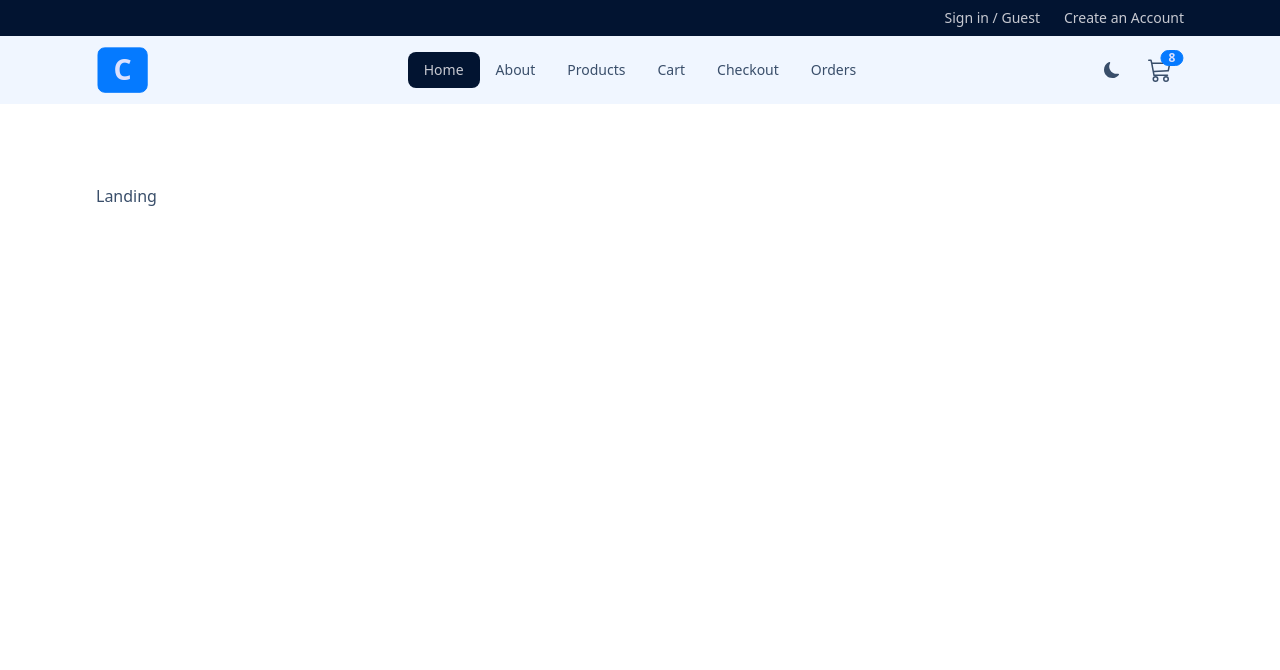
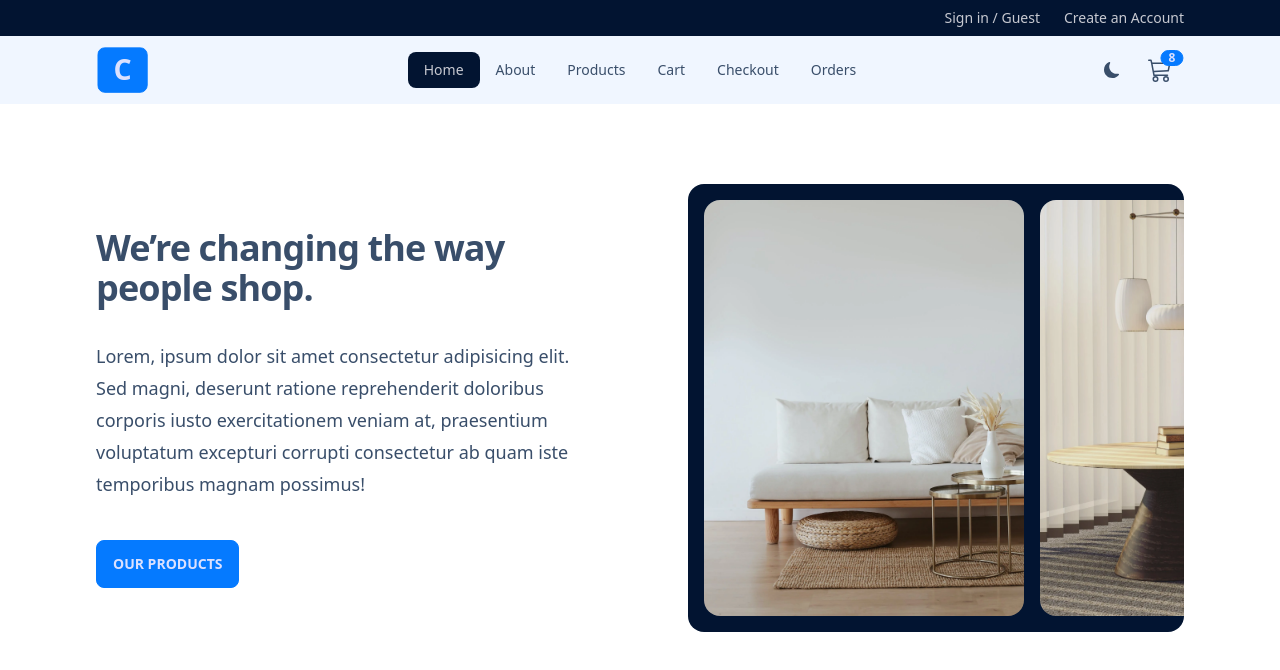
Before and after one commit to phucnt31/mern-comfy-store, a React (Vite) app: page / in a window 1280 px wide. Shown: the top 670 px of the page. Built offline with nearby package versions, Linux system fonts and the light colour scheme.

Commit message:
Customize Hero component and import to Landing.jsx

```diff
--- a/src/components/Hero.jsx
+++ b/src/components/Hero.jsx
@@ -1,7 +1,45 @@
 import React from "react";
+import { Link } from "react-router-dom";
+import hero1 from "../assets/hero1.webp";
+import hero2 from "../assets/hero2.webp";
+import hero3 from "../assets/hero3.webp";
+import hero4 from "../assets/hero4.webp";
+
+const carouselImages = [hero1, hero2, hero3, hero4];
 
 const Hero = () => {
-  return <div>Hero</div>;
+  return (
+    <div className="grid grid-cols-1 lg:grid-cols-2 gap-24 items-center">
+      <div>
+        <h1 className="max-w-2xl text-4xl font-bold tracking-tight">
+          We’re changing the way people shop.
+        </h1>
+        <p className="mt-8 max-w-xl text-lg leading-8">
+          Lorem, ipsum dolor sit amet consectetur adipisicing elit. Sed magni,
+          deserunt ratione reprehenderit doloribus corporis iusto exercitationem
+          veniam at, praesentium voluptatum excepturi corrupti consectetur ab
+          quam iste temporibus magnam possimus!
+        </p>
+        <div className="mt-10">
+          <Link to="/products" className="btn btn-primary">
+            Our Products
+          </Link>
+        </div>
+      </div>
+      <div className="hidden h-[28rem] lg:carousel carousel-center p-4 space-x-4 bg-neutral rounded-box">
+        {carouselImages.map((image) => {
+          return (
+            <div key={image} className="carousel-item">
+              <img
+                src={image}
+                className="rounded-box h-full w-80 object-cover"
+              />
+            </div>
+          );
+        })}
+      </div>
+    </div>
+  );
 };
 
 export default Hero;
--- a/src/pages/Landing.jsx
+++ b/src/pages/Landing.jsx
@@ -1,7 +1,12 @@
 import React from "react";
+import { Hero } from "../components";
 
 const Landing = () => {
-  return <div>Landing</div>;
+  return (
+    <>
+      <Hero />
+    </>
+  );
 };
 
 export default Landing;
```
